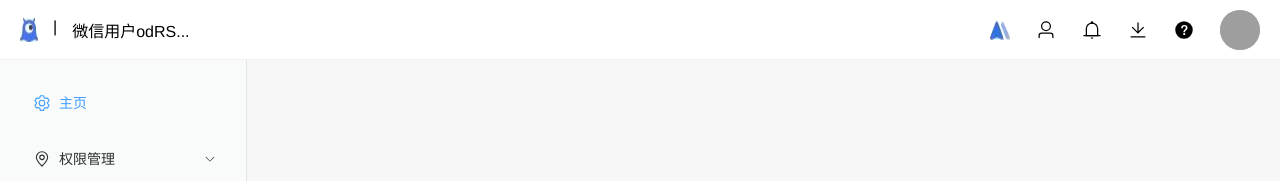
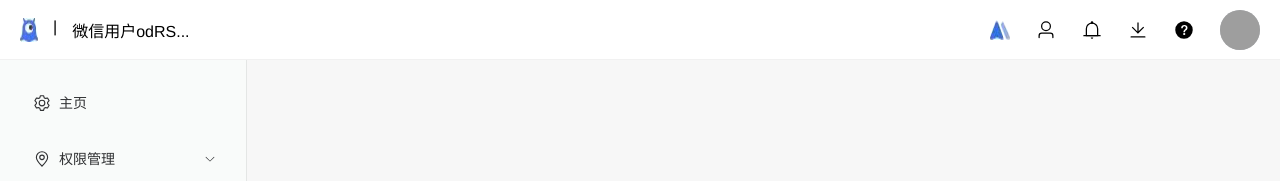
Before and after one commit to bo-ddd/machao-cms, a Vue app: page / in a window 1280 px wide. Shown: the top 181 px of the page. Built offline with nearby package versions, Linux system fonts and the light colour scheme; grey boxes are pictures that could not be loaded.

Commit message:
左侧菜单修复

```diff
--- a/src/views/HomeView.vue
+++ b/src/views/HomeView.vue
@@ -38,9 +38,9 @@
               <template #items>
                 <el-row class="tac">
                   <el-col>
-                    <el-menu default-active="1" class="el-menu-vertical-demo" @open="handleOpen" @close="handleClose"
-                      router>
-                      <el-menu-item index="1" route="/menu">
+                    <el-menu :default-active="defaultActive" class="el-menu-vertical-demo" @open="handleOpen" @close="handleClose" router
+                    >
+                      <el-menu-item index="menu" route="/menu">
                         <el-icon>
                           <setting />
                         </el-icon>
@@ -53,10 +53,10 @@
                           </el-icon>
                           <span>权限管理</span>
                         </template>
-                        <el-menu-item index="1-1" route="/roleList">新增角色</el-menu-item>
-                        <el-menu-item index="1-2" route="/powerList">角色权限</el-menu-item>
-                        <el-menu-item index="1-3" route="/createPower">创建权限</el-menu-item>
-                        <el-menu-item index="1-4" route="/userList">用户列表</el-menu-item>
+                        <el-menu-item index="roleList" route="/roleList">新增角色</el-menu-item>
+                        <el-menu-item index="powerList" route="/powerList">角色权限</el-menu-item>
+                        <el-menu-item index="createPower" route="/createPower">创建权限</el-menu-item>
+                        <el-menu-item index="userList" route="/userList">用户列表</el-menu-item>
                       </el-sub-menu>
                     </el-menu>
                   </el-col>
@@ -93,8 +93,14 @@
 <script setup lang="ts">
 import Menu from '@/components/Menu'
 import useUtil from '@/assets/util'
-import { ref } from 'vue'
+import { ref,computed } from 'vue'
 import { Search } from '@element-plus/icons-vue'
+import {useRoute} from 'vue-router'
+const route=useRoute();
+const defaultActive=computed(()=>{
+  return route.name
+})
+
 let { parseAsssetFile } = useUtil()
 const input1 = ref('')
 const input2 = ref('')
```
